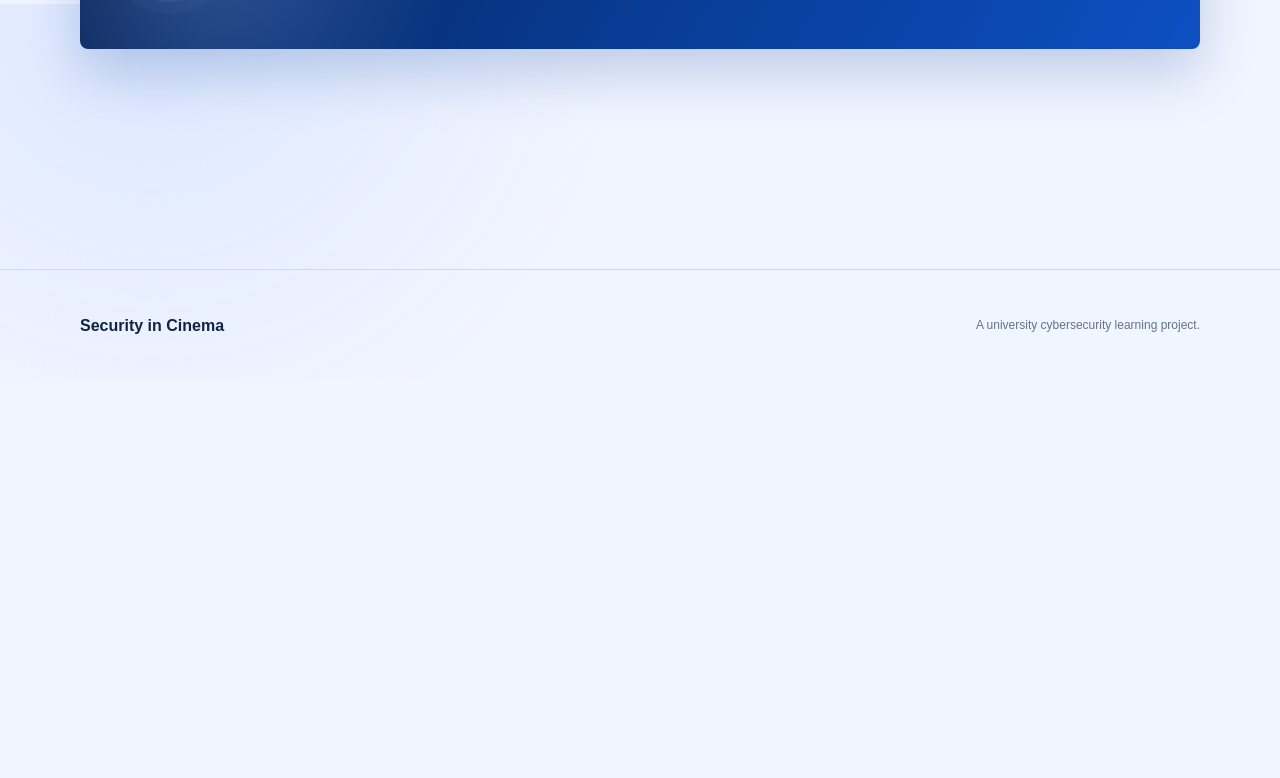
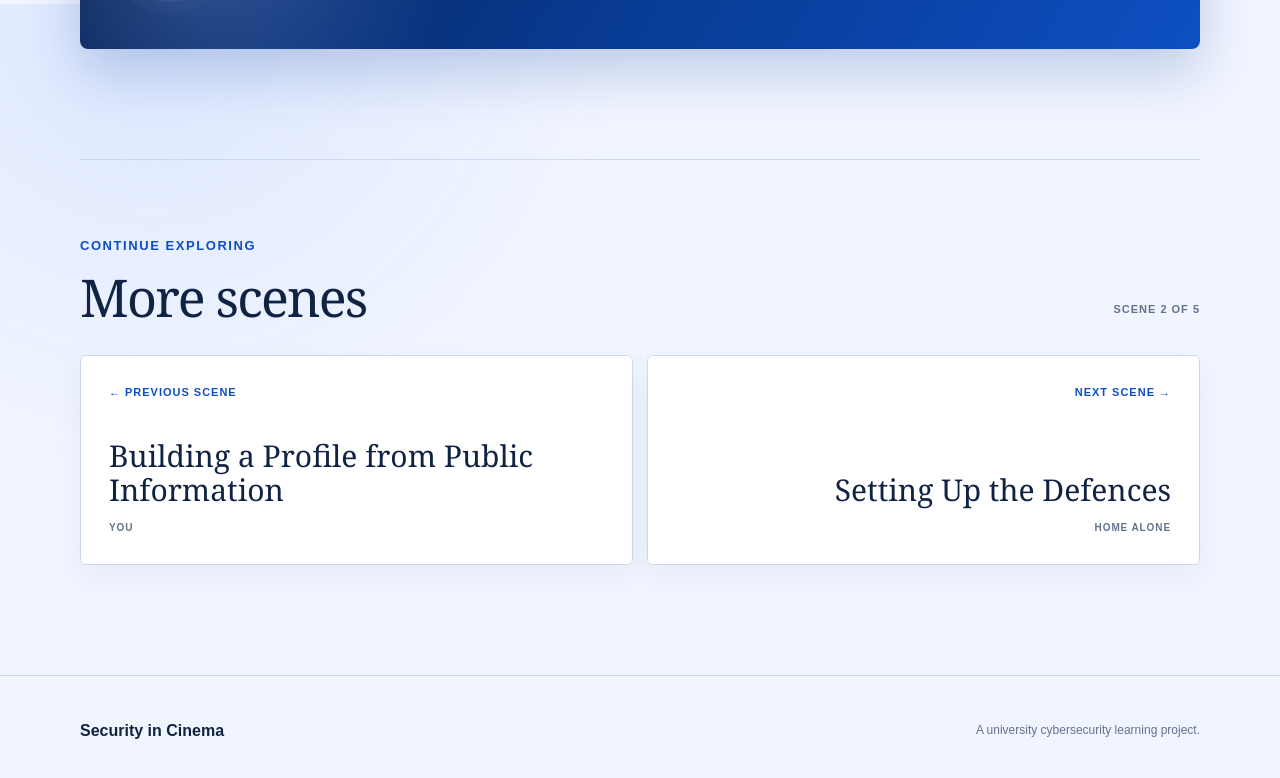
Before and after one commit to AnnaXu16/6441_Project, a React (Vite) app: page /clips/catch-me-pilot in a window 1280 px wide. Shown: the part 2396-3174 px from the top of the page. Before the commit the page ends 2776 px from the top, so only its background shows below. Built offline with nearby package versions, Linux system fonts and the light colour scheme.

Commit message:
add page navigation

```diff
--- a/src/pages/ClipPage.jsx
+++ b/src/pages/ClipPage.jsx
@@ -1,3 +1,4 @@
+import { useEffect } from 'react'
 import { Link, useParams } from 'react-router-dom'
 import clips from '../data/clips'
 import ClipQuiz from '../components/ClipQuiz'
@@ -15,7 +16,15 @@ const analysisSections = [
 
 export default function ClipPage() {
   const { clipId } = useParams()
-  const clip = clips.find(item => item.id === clipId)
+  const currentIndex = clips.findIndex(item => item.id === clipId)
+  const clip = clips[currentIndex]
+  const previousClip = clips[currentIndex - 1]
+  const nextClip = clips[currentIndex + 1]
+
+  // Moving between clips uses the same page component, so reset its scroll position.
+  useEffect(() => {
+    window.scrollTo(0, 0)
+  }, [clipId])
 
   if (!clip) return <NotFound />
 
@@ -69,6 +78,46 @@ export default function ClipPage() {
       </section>
 
       <ClipQuiz key={clip.id} clipTitle={clip.title} />
+
+      <nav className="clip-navigation" aria-label="Previous and next clips">
+        <div className="clip-navigation-heading">
+          <div>
+            <p className="eyebrow">CONTINUE EXPLORING</p>
+            <h2>More scenes</h2>
+          </div>
+          <span>Scene {currentIndex + 1} of {clips.length}</span>
+        </div>
+
+        <div className="clip-navigation-grid">
+          {previousClip ? (
+            <Link className="clip-nav-card previous" to={`/clips/${previousClip.id}`}>
+              <span>← Previous scene</span>
+              <strong>{previousClip.title}</strong>
+              <small>{previousClip.film}</small>
+            </Link>
+          ) : (
+            <div className="clip-nav-card is-disabled">
+              <span>Previous scene</span>
+              <strong>Start of collection</strong>
+              <small>You are viewing the first scene</small>
+            </div>
+          )}
+
+          {nextClip ? (
+            <Link className="clip-nav-card next" to={`/clips/${nextClip.id}`}>
+              <span>Next scene →</span>
+              <strong>{nextClip.title}</strong>
+              <small>{nextClip.film}</small>
+            </Link>
+          ) : (
+            <div className="clip-nav-card next is-disabled">
+              <span>Next scene</span>
+              <strong>End of collection</strong>
+              <small>You have reached the final scene</small>
+            </div>
+          )}
+        </div>
+      </nav>
     </section>
   )
 }
--- a/src/styles.css
+++ b/src/styles.css
@@ -758,6 +758,101 @@ main {
   color: var(--accent);
 }
 
+.clip-navigation {
+  padding-top: 76px;
+  border-top: 1px solid var(--line);
+}
+
+.clip-navigation-heading {
+  margin-bottom: 30px;
+  display: flex;
+  align-items: end;
+  justify-content: space-between;
+  gap: 30px;
+}
+
+.clip-navigation-heading h2 {
+  margin: 10px 0 0;
+  font-family: Georgia, 'Times New Roman', serif;
+  font-size: clamp(36px, 5vw, 52px);
+  font-weight: 400;
+  letter-spacing: -.035em;
+}
+
+.clip-navigation-heading > span {
+  margin-bottom: 6px;
+  color: var(--muted);
+  font-size: 11px;
+  font-weight: 700;
+  letter-spacing: .09em;
+  text-transform: uppercase;
+}
+
+.clip-navigation-grid {
+  display: grid;
+  grid-template-columns: repeat(2, minmax(0, 1fr));
+  gap: 14px;
+}
+
+.clip-nav-card {
+  min-height: 210px;
+  padding: 28px;
+  display: flex;
+  flex-direction: column;
+  align-items: flex-start;
+  border: 1px solid var(--line);
+  border-radius: 6px;
+  background: var(--card);
+  box-shadow: 0 12px 30px rgba(16, 35, 66, .05);
+  transition: transform .18s ease, border-color .18s ease, box-shadow .18s ease;
+}
+
+a.clip-nav-card:hover {
+  transform: translateY(-3px);
+  border-color: var(--accent);
+  box-shadow: 0 18px 40px rgba(13, 79, 194, .12);
+}
+
+.clip-nav-card > span {
+  color: var(--accent);
+  font-size: 11px;
+  font-weight: 700;
+  letter-spacing: .09em;
+  text-transform: uppercase;
+}
+
+.clip-nav-card > strong {
+  max-width: 450px;
+  margin: auto 0 12px;
+  font-family: Georgia, 'Times New Roman', serif;
+  font-size: clamp(23px, 3vw, 30px);
+  font-weight: 400;
+  line-height: 1.15;
+}
+
+.clip-nav-card > small {
+  color: var(--muted);
+  font-size: 10px;
+  font-weight: 700;
+  letter-spacing: .09em;
+  text-transform: uppercase;
+}
+
+.clip-nav-card.next {
+  align-items: flex-end;
+  text-align: right;
+}
+
+.clip-nav-card.is-disabled {
+  background: rgba(247, 249, 255, .65);
+  box-shadow: none;
+  opacity: .58;
+}
+
+.clip-nav-card.is-disabled > span {
+  color: var(--muted);
+}
+
 .quiz-callout {
   margin-bottom: 110px;
   padding: clamp(34px, 6vw, 62px);
@@ -1785,6 +1880,29 @@ main {
     width: 100%;
   }
 
+  .clip-navigation {
+    padding-top: 54px;
+  }
+
+  .clip-navigation-heading {
+    align-items: flex-start;
+    flex-direction: column;
+    gap: 10px;
+  }
+
+  .clip-navigation-heading > span {
+    margin-bottom: 0;
+  }
+
+  .clip-navigation-grid {
+    grid-template-columns: 1fr;
+  }
+
+  .clip-nav-card {
+    min-height: 180px;
+    padding: 24px;
+  }
+
   .quiz-callout {
     margin-bottom: 72px;
     padding: 34px 24px;
```
